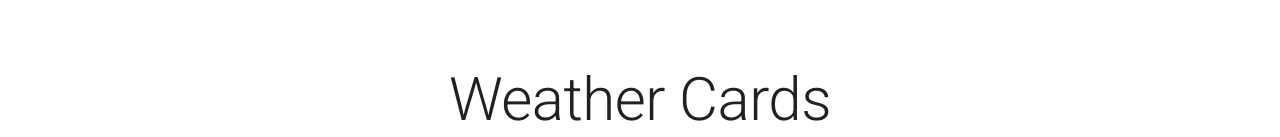
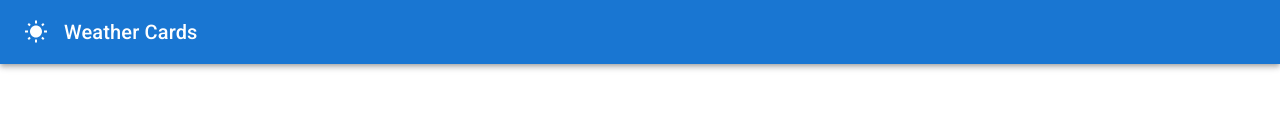
Before and after one commit to shaneSleeman/weather-app-api, a React (Create React App) app: page / in a window 1280 px wide. Shown: the top 137 px of the page. Built offline with nearby package versions, Linux system fonts and the light colour scheme; no server answers.

Commit message:
Add appbar

```diff
--- a/package.json
+++ b/package.json
@@ -5,6 +5,7 @@
   "dependencies": {
     "@emotion/react": "^11.10.5",
     "@emotion/styled": "^11.10.5",
+    "@mui/icons-material": "^5.10.14",
     "@mui/material": "^5.10.14",
     "@testing-library/jest-dom": "^5.16.5",
     "@testing-library/react": "^13.4.0",
--- a/src/Dashboard.js
+++ b/src/Dashboard.js
@@ -1,7 +1,7 @@
 import * as React from "react";
 import AppBar from "@mui/material/AppBar";
 import Button from "@mui/material/Button";
-//import CameraIcon from "@mui/icons-material/PhotoCamera";
+import CameraIcon from "@mui/icons-material/PhotoCamera";
 import Card from "@mui/material/Card";
 import CardActions from "@mui/material/CardActions";
 import CardContent from "@mui/material/CardContent";
@@ -12,6 +12,7 @@ import Stack from "@mui/material/Stack";
 import Box from "@mui/material/Box";
 import Toolbar from "@mui/material/Toolbar";
 import Typography from "@mui/material/Typography";
+import WbSunnyIcon from "@mui/icons-material/WbSunny";
 import Container from "@mui/material/Container";
 import Link from "@mui/material/Link";
 import { createTheme, ThemeProvider } from "@mui/material/styles";
@@ -55,7 +56,6 @@ export default function Dashboard() {
       async function getData() {
         const response = await fetch(query, { mode: "cors" });
         weatherData = await response.json();
-        console.log(weatherData);
 
         let newCard = Location(
           weatherData.name,
@@ -65,7 +65,7 @@ export default function Dashboard() {
           weatherData.main.humidity,
           false
         );
-        console.log(weatherData);
+
         setCards((cards) => [...cards, newCard]);
       }
 
@@ -90,6 +90,14 @@ export default function Dashboard() {
   return (
     <ThemeProvider theme={theme}>
       <CssBaseline />
+      <AppBar position="relative">
+        <Toolbar>
+          <WbSunnyIcon sx={{ mr: 2 }} />
+          <Typography variant="h6" color="inherit" noWrap>
+            Weather Cards
+          </Typography>
+        </Toolbar>
+      </AppBar>
       <main>
         {/* Hero unit */}
         <Box
--- a/src/WeatherCard.js
+++ b/src/WeatherCard.js
@@ -5,9 +5,14 @@ import {
   CardContent,
   CardMedia,
   Grid,
+  ToggleButton,
+  ToggleButtonGroup,
   Typography,
 } from "@mui/material";
+
 import React from "react";
+
+import { useState } from "react";
 
 import Location from "./Location";
 
```
Also changed, not shown: src/todo.txt, 1 other file (tests, documents, lock files or other folders).
